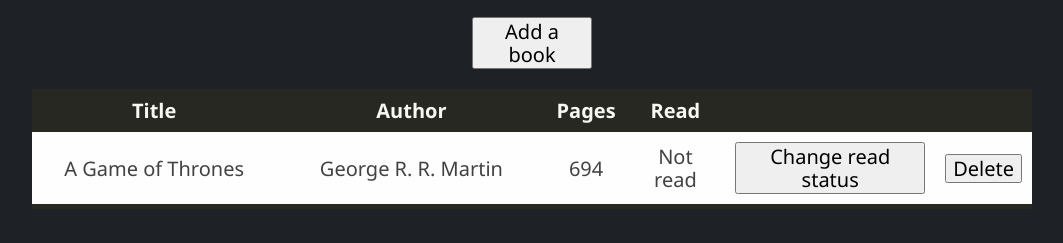
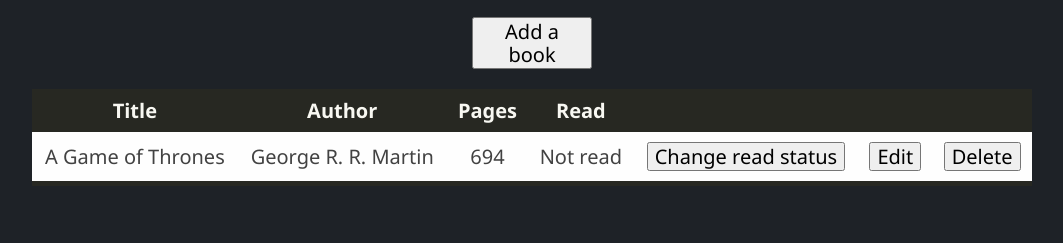
Before and after one commit to zachingle/library, a plain HTML site: page index.html in a window 1280 px wide. Shown: the part 155-398 px from the top of the page, without its empty margins (108-1171 px from the left). Drawn offline with Linux system fonts and the light colour scheme.

Commit message:
Added abilty to edit an entry. Fixed bug with deletion

```diff
--- a/css/style.css
+++ b/css/style.css
@@ -59,23 +59,6 @@ td {
   text-align: center;
 }
 
-th:nth-child(1),
-th:nth-child(2) {
-  padding: 10px 100px;
-}
-
-th:nth-last-child(1) {
-  padding: 10px 38px;
-}
-
-th:nth-last-child(2) {
-  padding: 10px 102px;
-}
-
-th:nth-last-child(3) {
-  padding: 10px 24px;
-}
-
 tbody {
   background-color: #fefefe;
   color: #424242;
--- a/index.html
+++ b/index.html
@@ -23,6 +23,7 @@
               <th>Read</th>
               <th></th>
               <th></th>
+              <th></th>
             </tr>
           </thead>
           <tbody>
@@ -31,6 +32,7 @@
             <td>PagesData</td>
             <td>ReadData</td>
             <td><button>Change read status</button></td>
+            <td><button>Edit</button></td>
             <td><button>Delete</button></td>
           </tbody>
         </table>
--- a/js/script.js
+++ b/js/script.js
@@ -43,7 +43,10 @@ const getStorage = () => {
   myLibrary = JSON.parse(localStorage.getItem('library'));
 }
 
-const getReadValue = () => $form.querySelector('input[name="read"]:checked').value;
+const getReadValue = () => {
+  if($form.querySelector('input[name="read"]:checked').value == 'yes') return true;
+  else return false;
+}
 
 const toggleHiddenElements = () => {
   $form.classList.toggle('hidden');
@@ -99,12 +102,34 @@ const createReadStatusTd = (book) => {
   return $readStatusTd;
 }
 
-const createDeleteReadStatusTd = (index) => {
+const removeFromLibrary = (index) => {
+  myLibrary.splice(index, 1)
+  $submitButton.removeEventListener('click', removeFromLibrary);
+  updateTable();
+}
+
+const createEditTd = (book, index) => {
+  let $editTd = document.createElement('td');
+  let $editButton = document.createElement('button');
+  $editButton.textContent = 'Edit';
+  $editButton.addEventListener('click', () => {
+    $titleInput.value = book.title;
+    $authorInput.value = book.author
+    $pagesInput.value = book.pages
+    book.read ? $form.querySelector('#yes').checked = true : $form.querySelector('#no').checked = true;
+    toggleHiddenElements();
+    $submitButton.addEventListener('click', removeFromLibrary);
+  });
+  $editTd.appendChild($editButton);
+  return $editTd;
+}
+
+const createDeleteTd = (index) => {
   let $deleteTd = document.createElement('td');
   let $deleteButton = document.createElement('button');
   $deleteButton.textContent = 'Delete';
   $deleteButton.addEventListener('click', () => {
-    myLibrary.splice(index);
+    myLibrary.splice(index, 1);
     updateTable();
   });
   $deleteTd.appendChild($deleteButton);
@@ -124,7 +149,8 @@ const updateTable = () => {
     });
 
     $row.appendChild(createReadStatusTd(book));
-    $row.appendChild(createDeleteReadStatusTd(index));
+    $row.appendChild(createEditTd(book, index));
+    $row.appendChild(createDeleteTd(index));
     $tbody.appendChild($row);
   });
 
```
